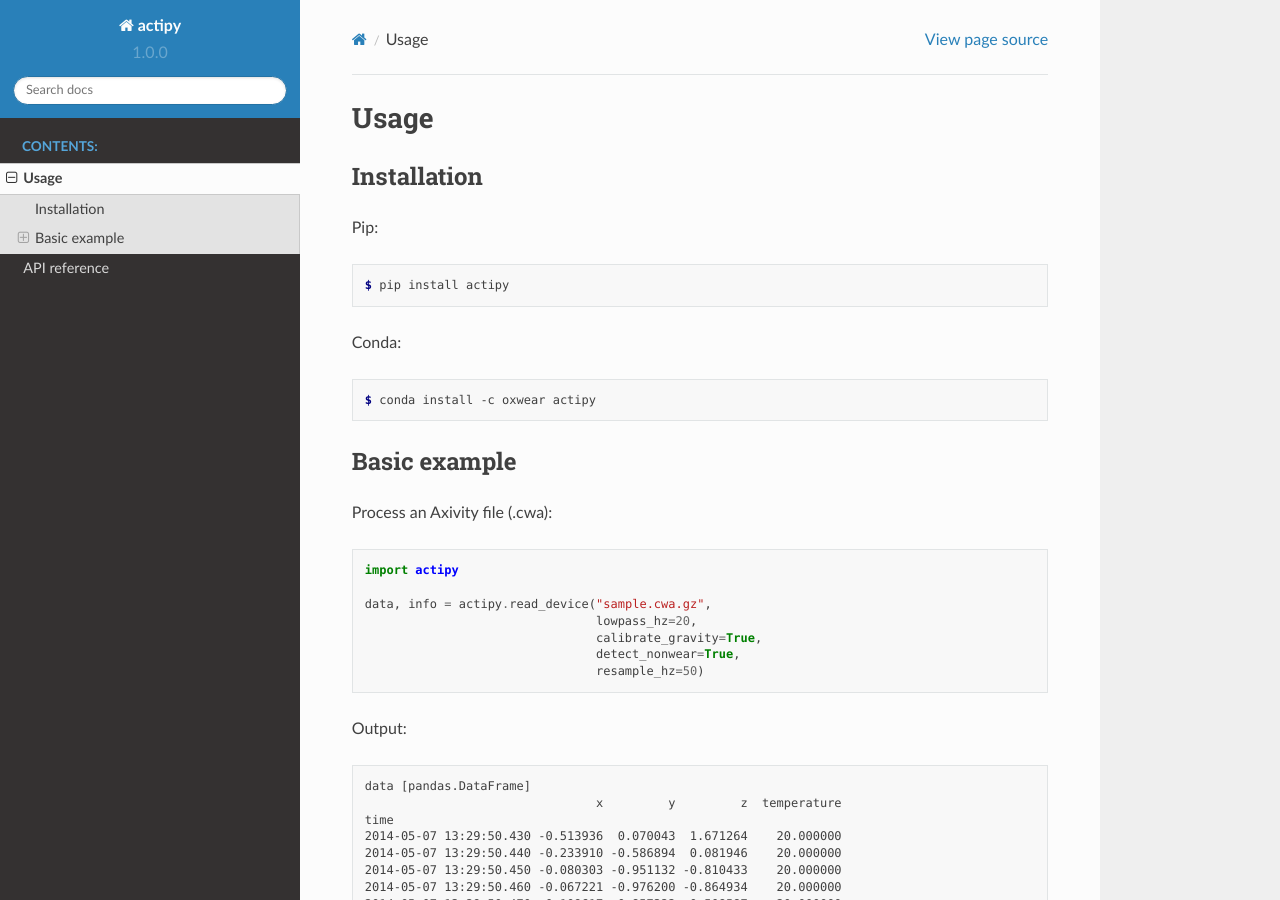
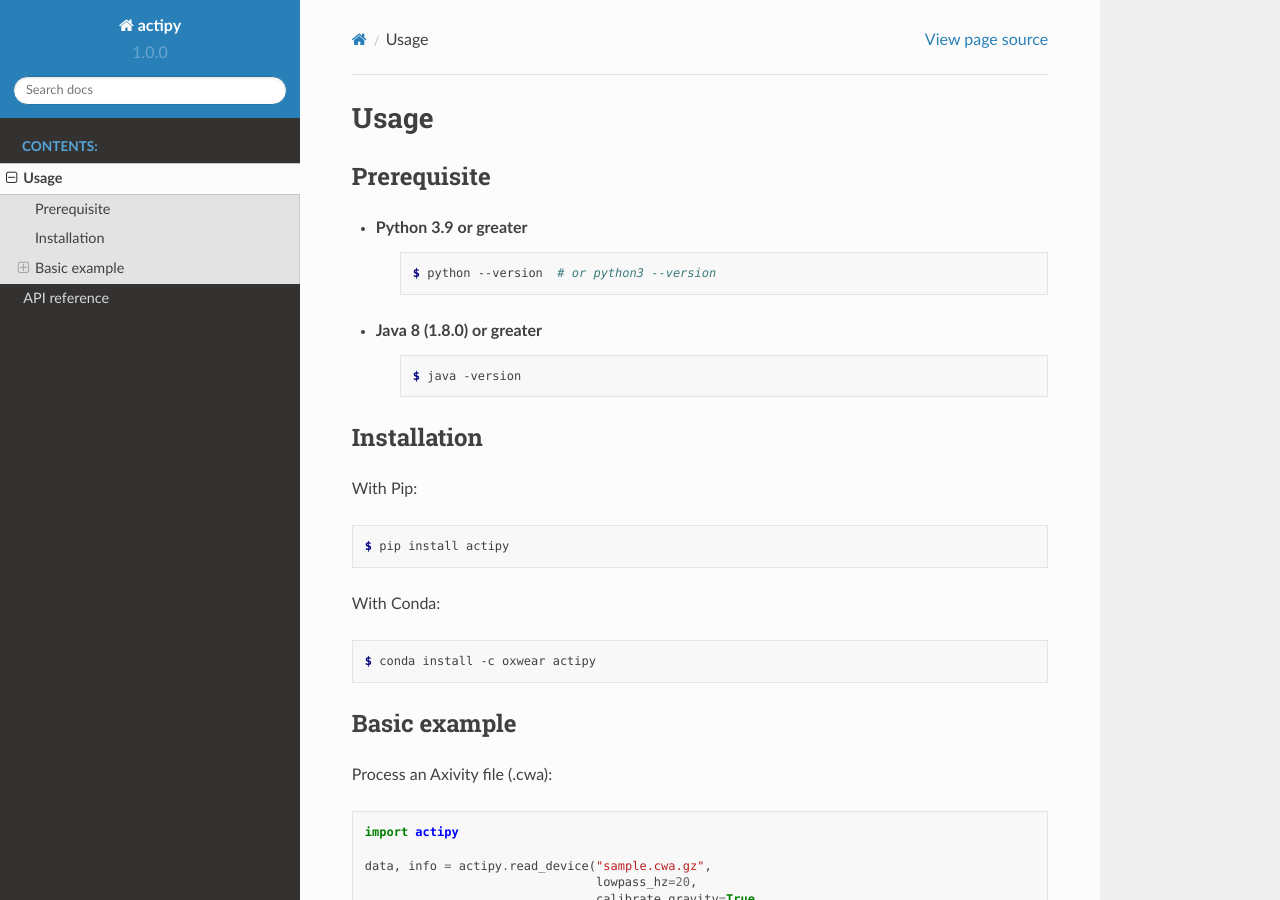
Before and after one commit to OxWearables/actipy, a Sphinx documentation site: the page built from docs/source/usage.rst, in a window 1280 px wide and 900 px high. Built offline with Sphinx 7.4.7 and the Read the Docs theme 2.0.0, drawn with Linux system fonts in a browser that asks for light colours.

Commit message:
update install instruction w/ prerequisites

```diff
--- a/docs/source/usage.rst
+++ b/docs/source/usage.rst
@@ -1,17 +1,31 @@
 Usage
 =====
+
+Prerequisite
+------------
+
+- Python 3.9 or greater
+    .. code-block:: console
+
+        $ python --version  # or python3 --version
+
+- Java 8 (1.8.0) or greater
+    .. code-block:: console
+
+        $ java -version
+
 
 Installation
 ------------
 
-Pip:
+With Pip:
 
 .. code-block:: console
 
     $ pip install actipy
 
 
-Conda:
+With Conda:
 
 .. code-block:: console
 
```
Also changed, not shown: README.md (+18 -4 lines).
